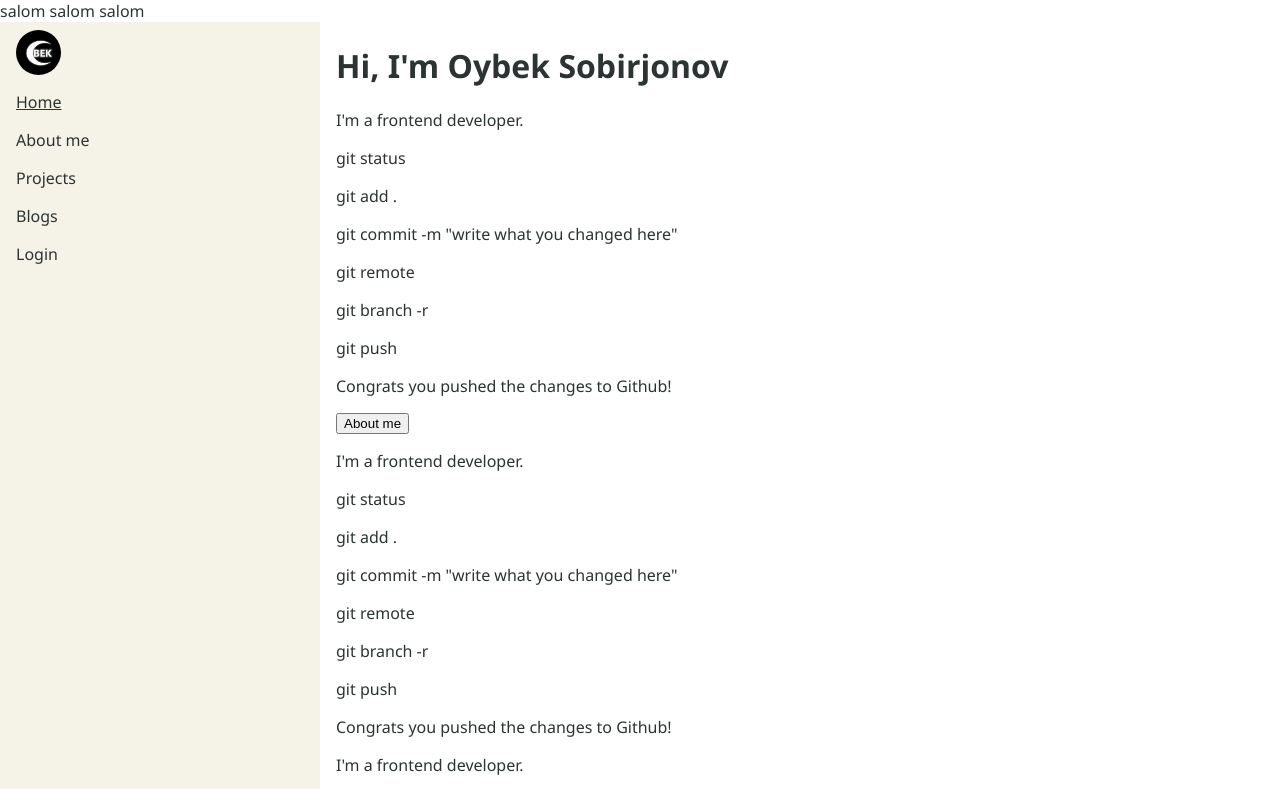
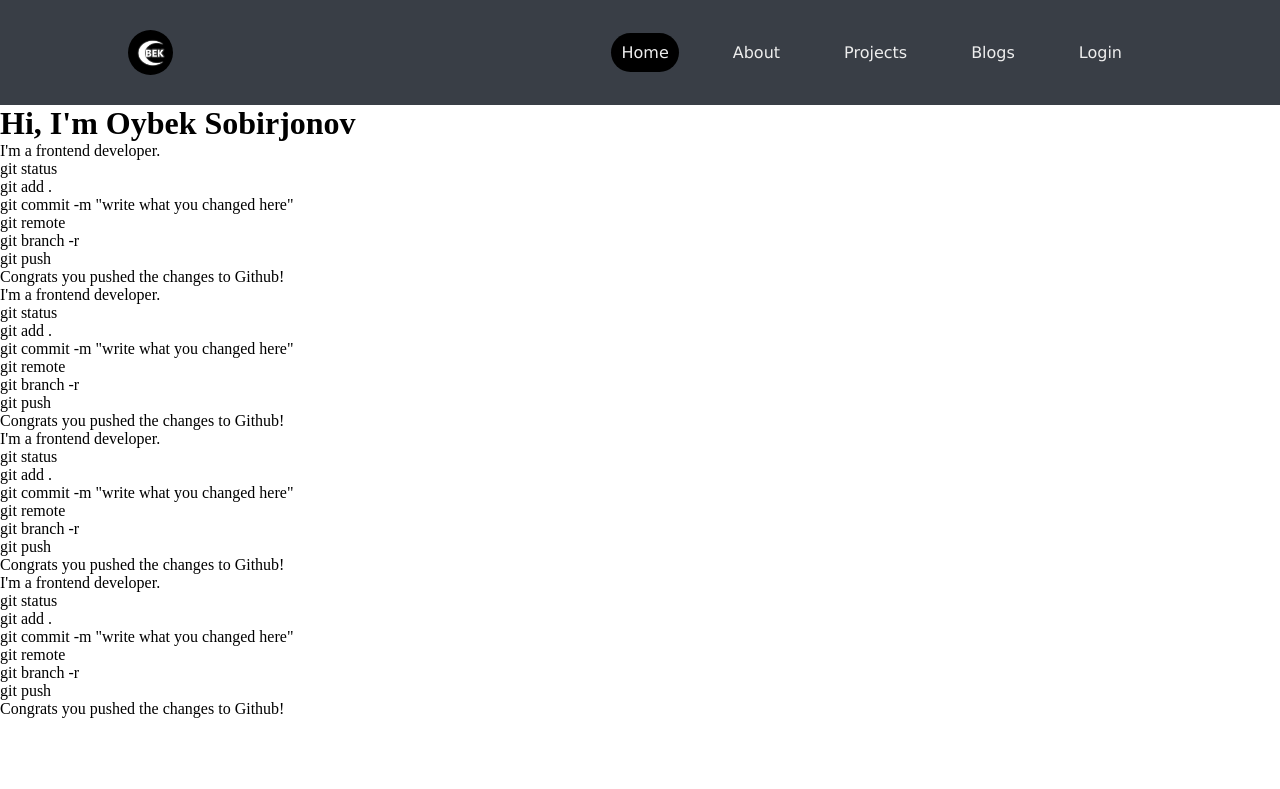
Before and after one commit to oybek-sobirjonov/MyPortfolio, a plain HTML site: page index.html in a window 1280 px wide. Shown: the top 789 px of the page. Drawn offline with Linux system fonts and the light colour scheme.

Commit message:
boshlangich amaliyot
boshlang'ich amaliyot

```diff
--- a/index.html
+++ b/index.html
@@ -5,16 +5,29 @@
     <meta name="viewport" content="width=device-width, initial-scale=1.0">
     <link rel="stylesheet" href="style.css">
     <title>My portfolio</title>
-</head>salom salom salom
+</head>
 <body>
-    <nav>
+    <header>
+        <img src="/img/Oybek_logo.jpg" alt="Oybek logo" class="logo" width="45px" height="45px">
+        <nav>
+            <ul class="nav_links">
+                <li><a href="#" id="active">Home</a></li>
+                <li><a href="#">About</a></li>
+                <li><a href="#">Projects</a></li>
+                <li><a href="#">Blogs</a></li>
+                <li><a href="#">Login</a></li>
+            </ul>
+        </nav>
+    </header>
+
+    <!-- <nav>
         <a href="/" class="navLeft"><img src="/img/Oybek_logo.jpg" alt="Oybek logo"></a>
         <a href="/" class="active">Home</a>
         <a href="/">About me</a>
         <a href="/">Projects</a>
         <a href="/">Blogs</a>
         <a href="/">Login</a>
-    </nav>
+    </nav> -->
     <div class="content">
         <h1>Hi, I'm Oybek Sobirjonov</h1>
         <p>I'm a frontend developer.</p>
@@ -25,7 +38,6 @@
         <p>git branch -r</p>
         <p>git push</p>
         <p>Congrats you pushed the changes to Github!</p>
-        <button>About me</button>
         <p>I'm a frontend developer.</p>
         <p>git status</p>
         <p>git add .</p>
@@ -50,5 +62,9 @@
         <p>Congrats you pushed the changes to Github!</p>
     </div>
 
+
+</script>
+
+    <script src="/myPortfolio.js"></script>
 </body>
 </html>
--- /dev/null
+++ b/myPortfolio.js
@@ -0,0 +1,13 @@
+let navLinks = document.getElementsByClassName('nav_links')
+let active = document.getElementById('active');
+
+Array.from(navLinks).forEach(function(item){
+    item.addEventListener("onclick", function( event ) {
+        // highlight the mouseover target
+        event.id='active';
+})});
+// Array.from(navLinks).forEach(function(item){
+//     item.addEventListener("mouseout", function( event ) {
+//         // highlight the mouseover target
+//         event = active.id='active';
+// })});
--- a/style.css
+++ b/style.css
@@ -1,95 +1,85 @@
 * {
-    /* box-sizing: border-box; */
+  box-sizing: border-box;
+  margin: 0;
+  padding: 0;
 
+  /* my blue #00ADB5
+  my grey #393E46
+  my black #222831
+  my white #EEEEEE */
 }
 
-/* Style the body */
-body {
-font-family: 'Segoe UI', Tahoma, Geneva, Verdana, sans-serif;
-margin: 0;
-color: #2C3333; /*my main color of the text*/
-/* background-color: #f5f2e7; */
-/* my colors
-color: #395b64; green
-color: #2666cf; blue
-color: #f5f2e7; paper-color */
+#active {
+  padding: 10px;
+  border: none;
+  border-radius: 50px;
+  background-color: black;
 }
 
-/* Style the top navigation bar */
-nav {
-    /* text-align: center;
-    margin: 0;
-    padding: 0; */
-    margin: 0;
-    padding: 0;
-    width: 25%;
-    background-color: #f5f2e7;
-    position: fixed;
-    height: 100%;
-    overflow: auto;
+li, a {
+  font-family: Verdana, Geneva, Tahoma, sans-serif;
+  font-weight: 500;
+  font-size: 16px;
+  color: #EEEEEE;
+  text-decoration: none;
 }
 
-/* Style the navigation bar links */
-nav a {
-    /* color: #2C3333;
-    display: block;
-    text-align: center;
-    font-size: 20px;
-    padding: 14px 16px;
-    text-decoration: none; */
-    display: block;
-    justify-content: center;
-    color: #2C3333;
-    padding: 8px 16px;
-    text-decoration: none;
+header {
+  display: flex;
+  justify-content: flex-end;
+  align-items: center;
+  padding: 30px 10%;
+  background-color: #393E46;
 }
 
-img {
-    width: 45px;
-    height: 45px;
-    border-radius: 50%;
+.logo {
+  border-radius: 45px;
+  cursor: pointer;
+  margin-right: auto;
 }
 
-/* Underlining the active navbar */
-nav a.active {
-    text-decoration: underline;
+.logo:hover {
+  animation-name: spin;
+  animation-duration: 1s;
+  animation-iteration-count: 1;
+  animation-timing-function: ease;
 }
 
-/* Change color on hover */
-nav a:hover {
-    color: white;
-    background-color: #395b64;
-    border-radius: 20px;
+@keyframes spin {
+  from {
+      transform:rotate(0deg);
+  }
+  to {
+      transform:rotate(360deg);
+  }
 }
 
-/* Styling the div.content */
-div.content {
-    margin-left: 25%;
-    padding: 1px 16px;
-
+.nav_links {
+  list-style: none;
+}
+.nav_links li {
+  display: inline-block;
+  padding: 0px 20px;
 }
 
-/* Responsive layout - when the screen is less than 900px wide,
-make the two columns stack on top of each other
-instead of next to each other */
-@media screen and (max-width: 900px) {
-    nav {
-      width: 100%;
-      height: auto;
-      position: relative;
-    }
+.nav_links li a {
+  padding: 10px;
+  border: none;
+  border-radius: 50px;
+  transition: all 0.3s ease 0s;
+}
 
-    nav a {
-      float: left;
-      padding: 15px;
-    }
+.nav_links li a:hover {
+  background-color:black;
+  animation-name: spin;
+  animation-duration: 1s;
+  animation-iteration-count: 1;
+  animation-timing-function: ease;
+}
 
-    div.content {margin-left: 0;}
-  }
-
-  @media screen and (max-width: 400px) {
+@media screen and (max-width: 400px) {
     nav a {
       text-align: center;
       float: none;
     }
-  }
+}
```
